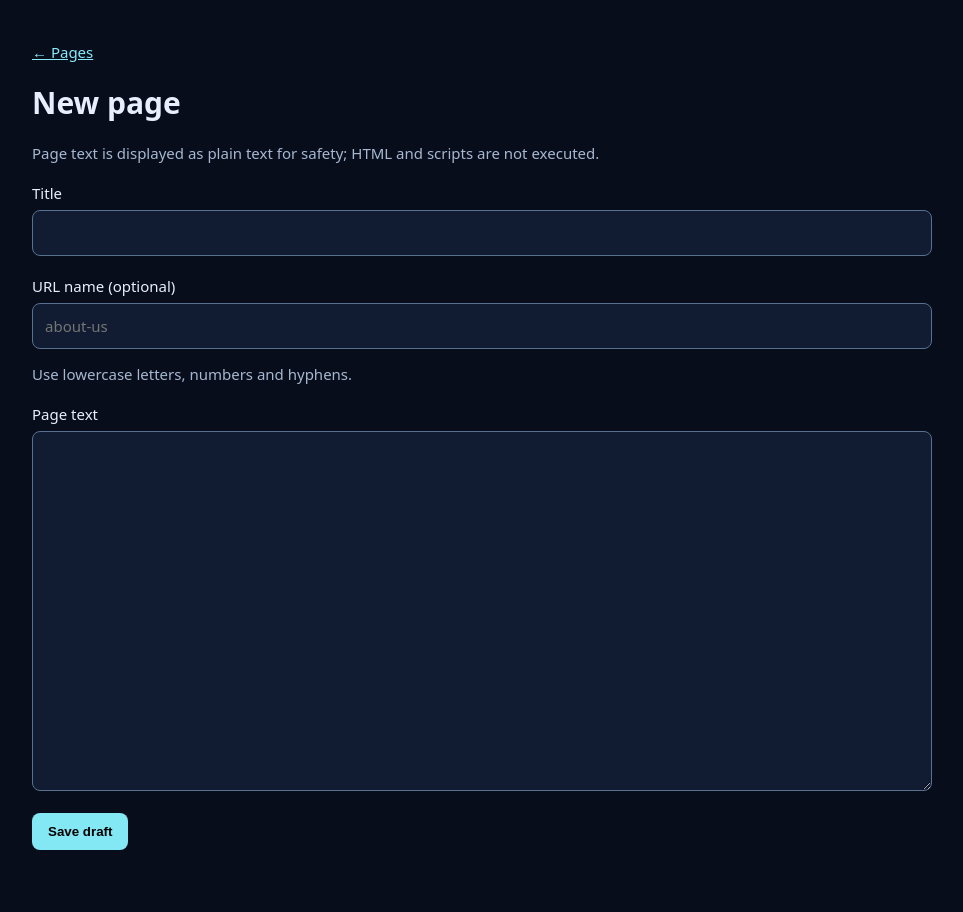
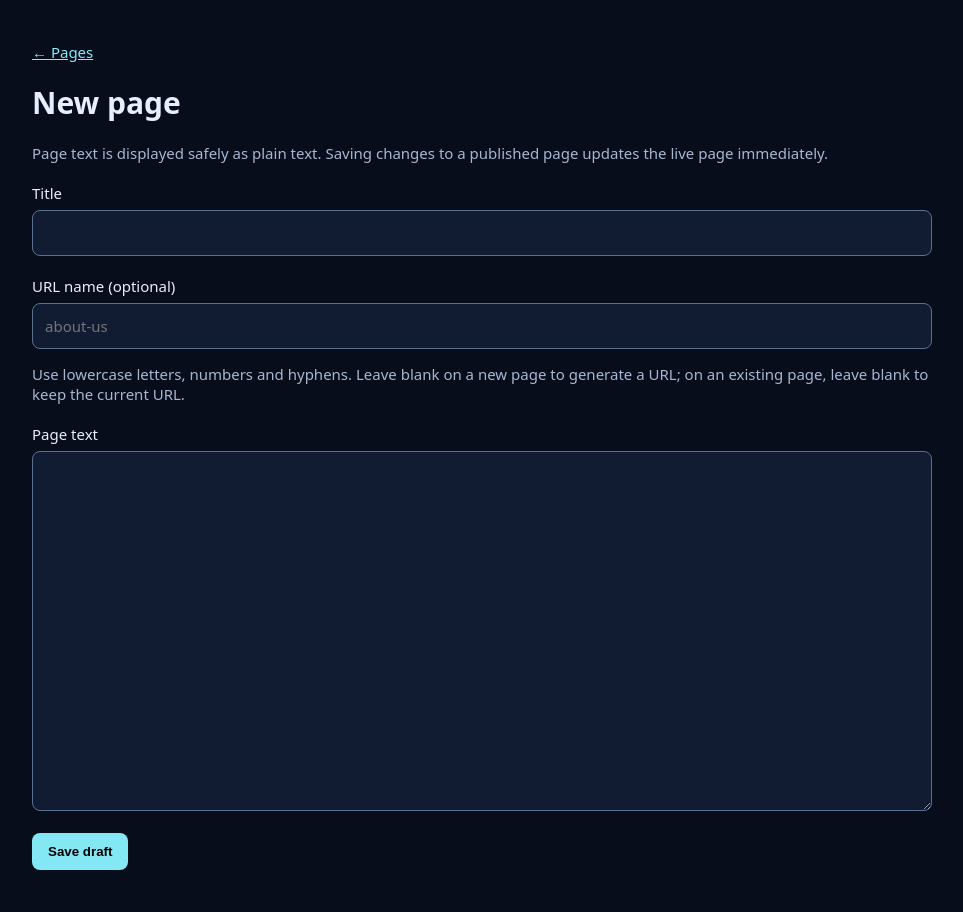
Before and after one commit to parmtech/84pad-CMS, a Laravel app: page /dashboard/pages/create in a window 1280 px wide. Shown: the whole page, without its empty margins (158-1121 px from the left). Before the commit the page ends 850 px from the top, so only its background shows below. Run offline with Laravel 12, Linux system fonts and the light colour scheme; the visitor is signed in with stand-in values (Sample User, id 1).

Commit message:
ux(core): clarify safe page editing and published save behavior

```diff
--- a/resources/views/pages/form.blade.php
+++ b/resources/views/pages/form.blade.php
@@ -1,11 +1,11 @@
 <!doctype html>
 <html lang="en"><head><meta charset="utf-8"><meta name="viewport" content="width=device-width,initial-scale=1"><meta name="robots" content="noindex,nofollow"><title>{{ $page->exists ? 'Edit' : 'New' }} page · 84PAD</title>
 <style>body{margin:0;background:#080d1b;color:#e7efff;font:15px system-ui,sans-serif}.wrap{max-width:900px;margin:42px auto;padding:0 20px}a{color:#87eafa}label{display:block;margin:20px 0 7px}input,textarea{box-sizing:border-box;width:100%;padding:12px;border:1px solid #59708e;border-radius:8px;background:#111c32;color:#fff;font:inherit}textarea{min-height:45vh;resize:vertical}.muted{color:#a6b8d1}button{margin-top:18px;padding:11px 16px;border-radius:8px;background:#83e8f4;border:0;font-weight:700;cursor:pointer}button.danger{background:#e6b2c0;color:#2b1021}.error{color:#ff9db5}</style></head><body><main class="wrap">
-<p><a href="{{ route('pages.index') }}">← Pages</a></p><h1>{{ $page->exists ? 'Edit page' : 'New page' }}</h1><p class="muted">Page text is displayed as plain text for safety; HTML and scripts are not executed.</p>
+<p><a href="{{ route('pages.index') }}">← Pages</a></p><h1>{{ $page->exists ? 'Edit page' : 'New page' }}</h1><p class="muted">Page text is displayed safely as plain text. Saving changes to a published page updates the live page immediately.</p>
 @if($errors->any())<div class="error" role="alert"><p>Please fix these fields:</p><ul>@foreach($errors->all() as $error)<li>{{ $error }}</li>@endforeach</ul></div>@endif
 <form method="post" action="{{ $page->exists ? route('pages.update', $page) : route('pages.store') }}">@csrf @if($page->exists)@method('put')@endif
 <label for="title">Title</label><input id="title" name="title" maxlength="160" required value="{{ old('title', $page->title) }}">
-<label for="slug">URL name (optional)</label><input id="slug" name="slug" maxlength="180" pattern="[a-z0-9]+(-[a-z0-9]+)*" value="{{ old('slug', $page->slug) }}" placeholder="about-us"><p class="muted">Use lowercase letters, numbers and hyphens.</p>
-<label for="body">Page text</label><textarea id="body" name="body">{{ old('body', $page->body) }}</textarea><button type="submit">Save draft</button></form>
+<label for="slug">URL name (optional)</label><input id="slug" name="slug" maxlength="180" pattern="[a-z0-9]+(-[a-z0-9]+)*" value="{{ old('slug', $page->slug) }}" placeholder="about-us"><p class="muted">Use lowercase letters, numbers and hyphens. Leave blank on a new page to generate a URL; on an existing page, leave blank to keep the current URL.</p>
+<label for="body">Page text</label><textarea id="body" name="body">{{ old('body', $page->body) }}</textarea><button type="submit">{{ $page->exists ? 'Save changes' : 'Save draft' }}</button></form>
 @if($page->exists)<p><a href="{{ $page->status === 'published' ? route('page.show', $page->slug) : route('pages.preview', $page) }}" target="_blank" rel="noopener">{{ $page->status === 'published' ? 'View published page' : 'Preview draft privately' }}</a></p><form method="post" action="{{ route('pages.publish', $page) }}">@csrf @method('patch')<button type="submit">{{ $page->status === 'published' ? 'Unpublish' : 'Publish' }}</button></form><form method="post" action="{{ route('pages.destroy', $page) }}">@csrf @method('delete')<button type="submit" class="danger">Move page to trash</button><p class="muted">This hides the page immediately. It can be restored as a private draft from Page trash.</p></form>@endif
 </main></body></html>
```
